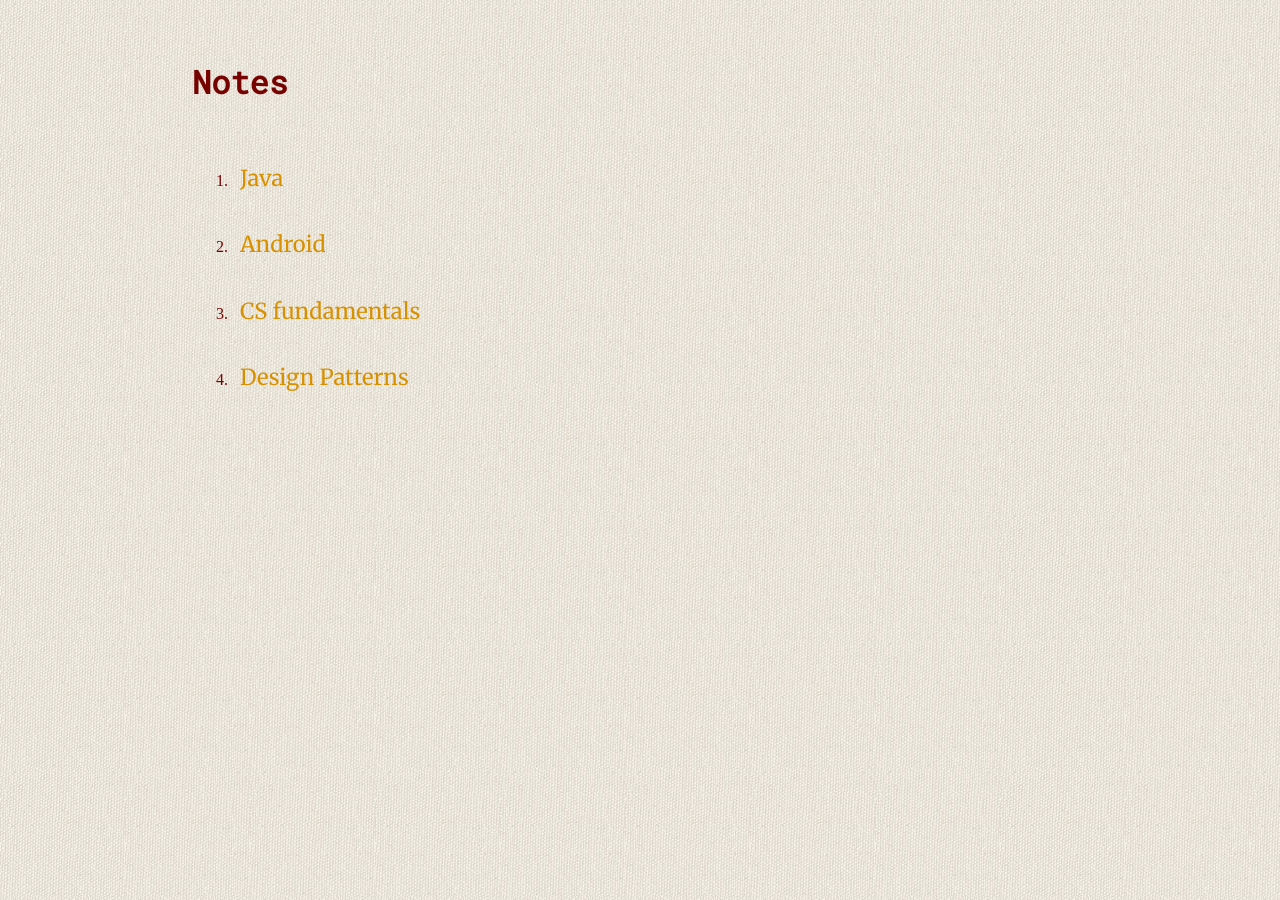
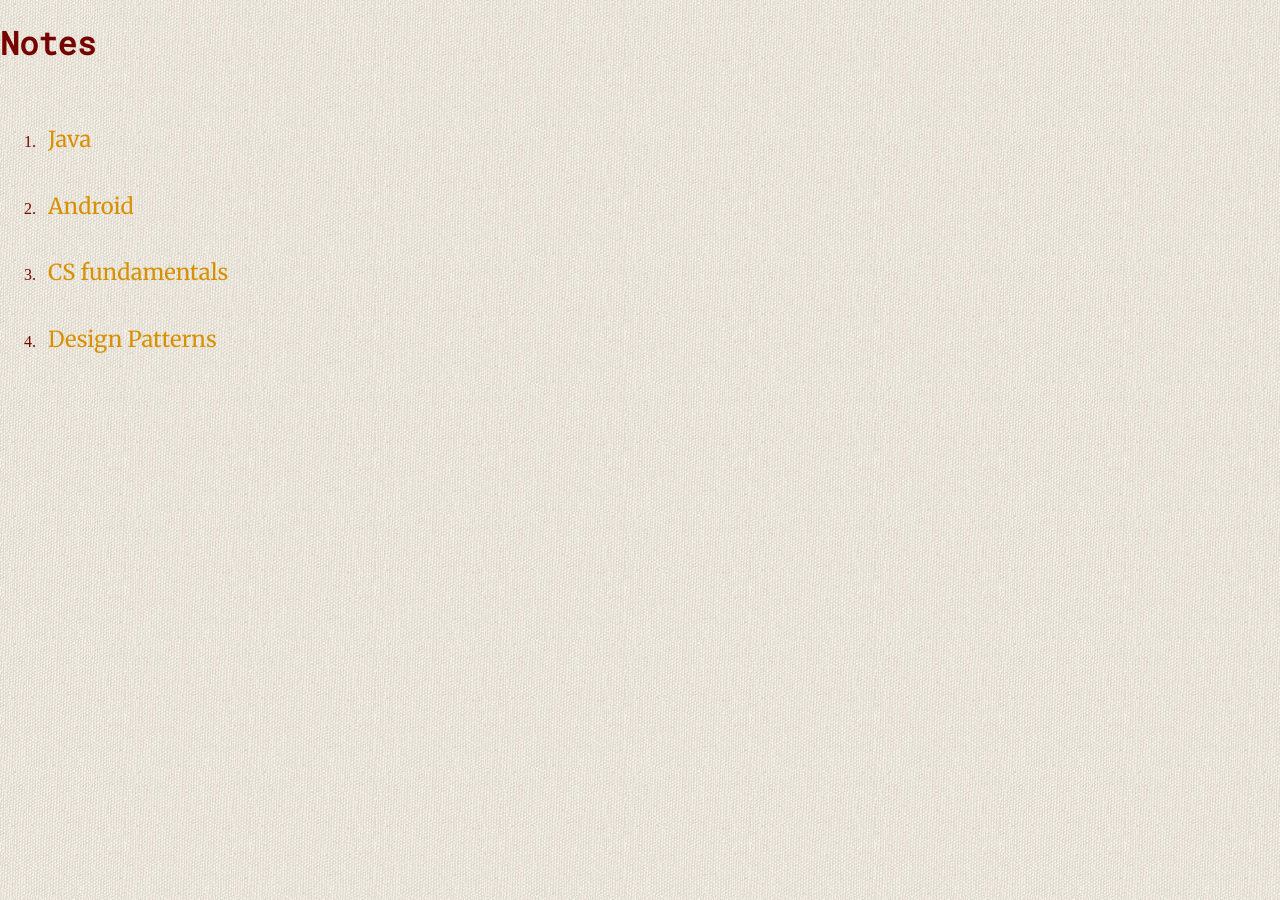
Before and after one commit to Jokestir/Jokestir.github.io, a Jekyll site: the page built from index.html, in a window 1280 px wide. Built offline with Jekyll 4.4.1, drawn with Linux system fonts in a browser that asks for light colours.

Commit message:
remove margins

```diff
--- a/css/main.css
+++ b/css/main.css
@@ -1,5 +1,6 @@
 body {
-    margin: 60px auto;
+    margin: 0 auto;
+    padding: 0
     width: 70%;
 	background: url(/assets/background.jpg) repeat;
 }
@@ -12,6 +13,7 @@
 nav ul li, footer ul li {
 	font-family: 'Roboto Mono', monospace;
     margin-bottom: 2em;
+
 
 }
 a {
```
